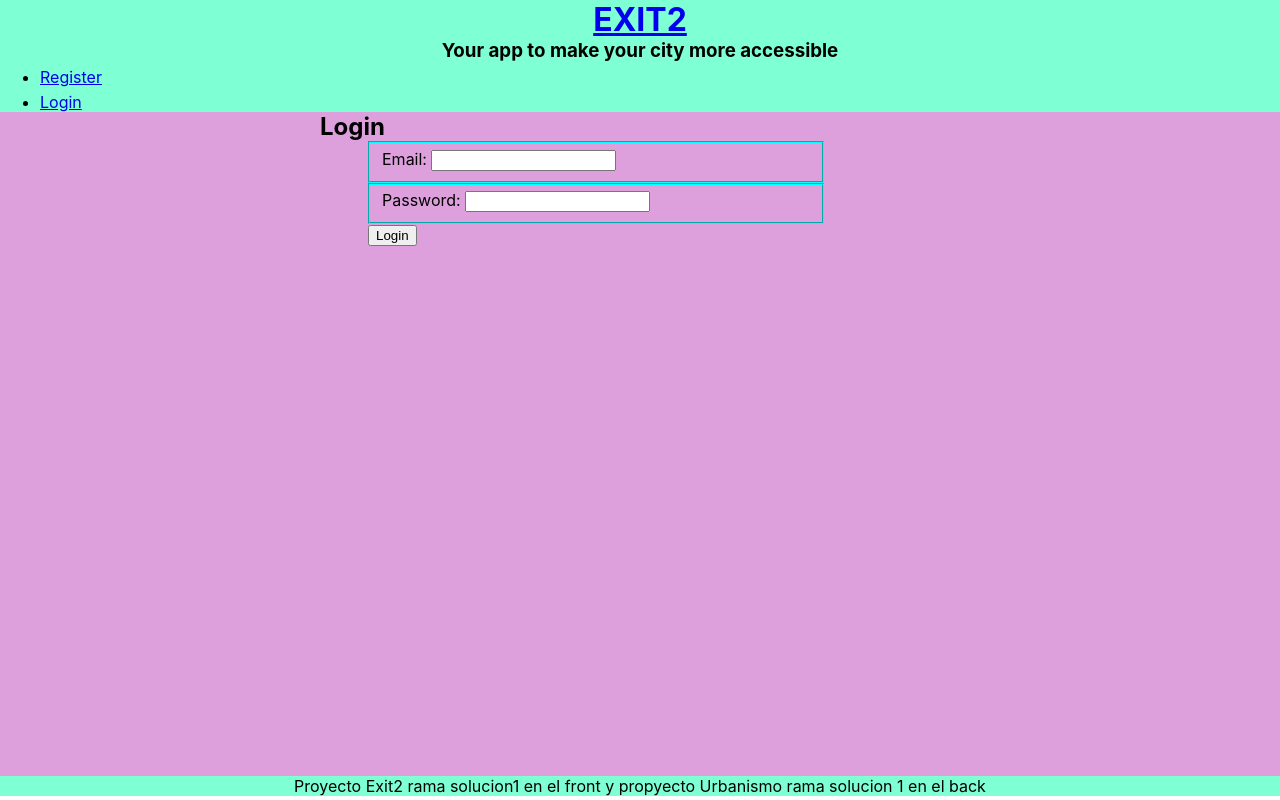
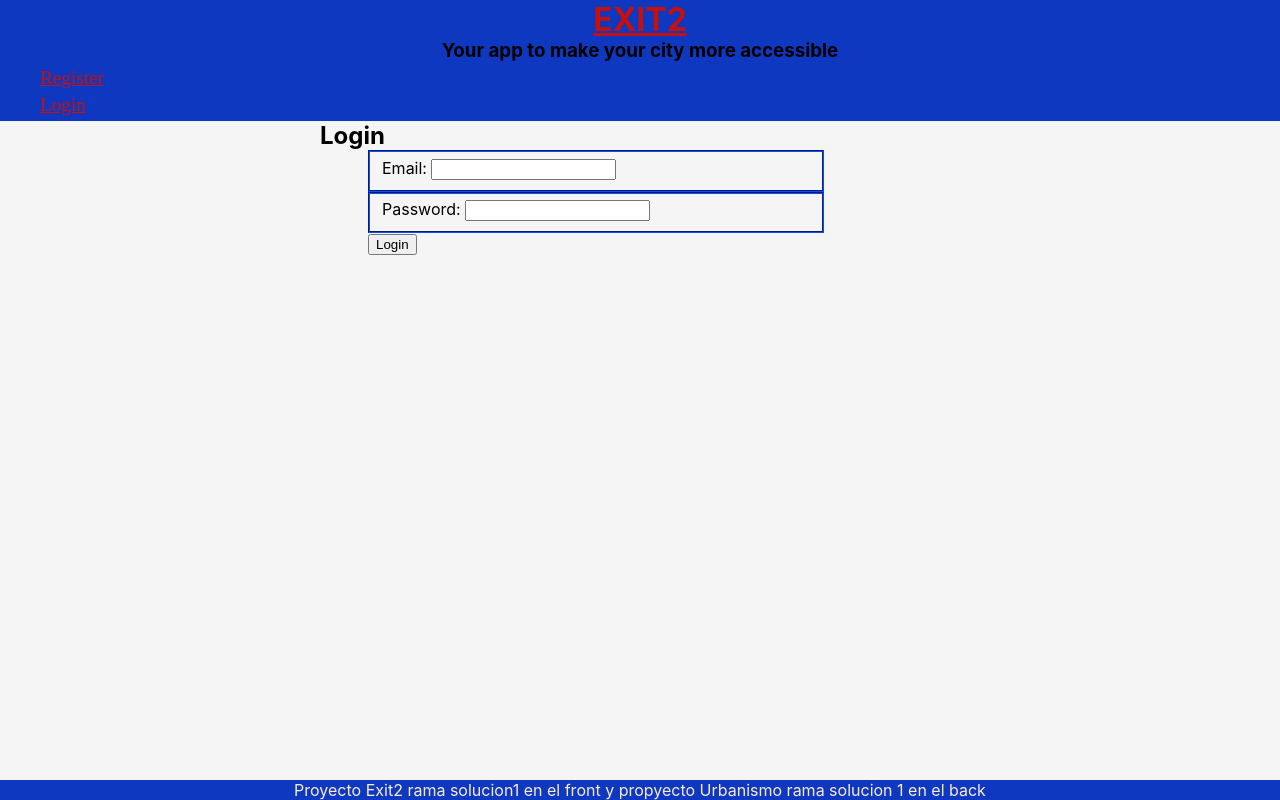
Before and after one commit to andriusmw/exit2, a React (Create React App) app: page /login in a window 1280 px wide. Built offline with nearby package versions, Linux system fonts and the light colour scheme.

Commit message:
mas cambios css

```diff
--- a/src/App.css
+++ b/src/App.css
@@ -39,11 +39,41 @@
 
 /*----------------------------------------- ESTILOS GENERALES -----------------------------------------*/
 Header {
-  background-color:aquamarine;
+  background-color: #0D38BF ;
   text-align: center;
 }
 
+/**---------links ----------*/
+.titleclass {
+  color: red;
+}
 
+link {
+  color: red;
+}
+
+link:active {
+  color: red;
+}
+
+link:visited {
+  color: red;
+}
+
+
+
+a {
+  color: #C5100D;
+}
+
+a:active {
+  color: #C5100D;
+}
+
+a:visited {
+  color: #C5100D;
+}
+/*-----------------------*/
 
 * {
   margin: 0;
@@ -51,23 +81,32 @@ Header {
   /*padding-right: 2px;*/
   box-sizing: border-box;
 }
-
+/*
 body {
   display: flex;
   flex-direction: column;
   min-height: 100vh;
 
-}
+} */
+
+ #root {
+
+    display: flex;
+    flex-direction: column;
+    min-height: 100vh
+
+ }
+
 
 main {
-  background-color: plum;
+  background-color: whitesmoke;
   flex-grow: 1;
-  min-height: 83vh;
+  /*min-height: 83vh;*/
 
 }
 
 fieldset {
-  border-color: aqua;
+  border-color: #0D38BF;
 }
 
 /** campo status form oculto  **/
@@ -76,8 +115,12 @@ fieldset {
   display: none;
 }
 
-.liheader {
+ .liheader {
   border: none;
+  color: red;
+  font-size: larger;
+  font-family: cursive;
+
 }
 
 /**-------------------- para las tarjetitas de los problemas de acc.---------------- */
@@ -87,16 +130,19 @@ img {
 
 
 li {
-  border: 2px solid aqua;
+  border: 2px solid #0D38BF;
   max-inline-size: fit-content;
   margin-top: 5px;
+  margin-bottom: 5px;
   text-align: center;
+  list-style: none;
 }
 
 /*----------------------------------- footer---------------------------------------- */
 Footer {
-  background-color:aquamarine;
+  background-color:#0D38BF;
   text-align: center;
+  color: antiquewhite;
 }
 
 
--- a/src/components/Entry.js
+++ b/src/components/Entry.js
@@ -1,5 +1,5 @@
 
-import { useContext, useState } from "react"
+import { useContext, useState, useRef } from "react"
 import { Link, useNavigate } from "react-router-dom"
 import {AuthContext} from "../context/AuthContext"
 import { deleteEntryService } from "../services"
@@ -15,6 +15,15 @@ export const Entry = ({entry, removeEntry}) => {
   //estado visibilidad formulario editar
   const [visible, setVisible] = useState(false)
   const [sending, setSending] = useState(false);
+  //CREAMOS ESTADOS DE LOS CAMPOS DE LA ENTRADA
+  const [titleEntry, setTitleEntry] = useState("");
+  const [descrEntry, setDescrEntry] = useState("");
+  //const [photoEntry, setPhotoEntry] = useState("");
+  let imageInputRef = useRef();
+  const [cityEntry, setCityEntry] = useState("");
+  const [neighEntry, setNeighEntry] = useState("");
+  const [statusEntry, setStatusEntry] = useState("");
+
 
 
   //creamos funcion deleteEntry
@@ -72,6 +81,8 @@ export const Entry = ({entry, removeEntry}) => {
           e.preventDefault();
          let idEntry = entry.id
 
+
+
         //  console.log("title: "+ title);
 
           try{
@@ -79,10 +90,13 @@ export const Entry = ({entry, removeEntry}) => {
 
 
               const data = new FormData(e.target);
+              console.log("data:")
+              console.log(data)
               const entry = await editEntryService({idEntry, data,token});
 
               console.log(entry);
-
+              setError("");
+              navigate(0);
           } catch (error) {
               console.log(error)
               console.log(error.message)
@@ -105,8 +119,9 @@ export const Entry = ({entry, removeEntry}) => {
           alt={entry.title}
         />
       ) : null}
+      <p>City: {entry.city} </p>
       <p>Neighborhood: {entry.neighborhood}</p>
-      <p>Votes: {entry.votes} </p>
+      <p>Votes: {entry.votes || "0"} </p>
       <p>Status: {entry.status}</p>
 
 
@@ -132,7 +147,21 @@ export const Entry = ({entry, removeEntry}) => {
         {/*Cargar boton editar */}
         {user && user.role === "admin" ? (
           <section>
-            <button onClick={() => { setVisible(true)}} >EDITAR</button>
+            <button onClick={() => {
+
+              setVisible(true)
+               //SET ESTADOS para que aparezcan los campos rellenos en el form editar
+               setTitleEntry(entry.title);
+               setDescrEntry(entry.description);
+              // setPhotoEntry(entry.photo);
+              // imageInputRef = entry.photo
+               setCityEntry(entry.city);
+               setNeighEntry(entry.neighborhood);
+               setStatusEntry(entry.status);
+
+
+
+              }} >EDITAR</button>
             {error ? <p>{error} </p> : null }
           </section>
         ): null}
@@ -144,27 +173,27 @@ export const Entry = ({entry, removeEntry}) => {
 
             <fieldset>
                 <label htmlFor="title">Title: </label>
-                <input type="text" id="title" name="title"  />
+                <input type="text" id="title" name="title" defaultValue={titleEntry}  />
             </fieldset>
             <fieldset>
                 <label htmlFor="description">Description: </label>
-                <input type="text" id="description" name="description" />
+                <input type="text" id="description" name="description" defaultValue={descrEntry} />
             </fieldset>
             <fieldset>
                 <label htmlFor="image">Image (optional): </label>
-                <input type="file" id="image" name="image"  />
+                <input type="file" id="image" name="image" /*defaultValue={photoEntry} */ />
             </fieldset>
             <fieldset>
                 <label htmlFor="city">City: </label>
-                <input type="text" id="city" name="city" />
+                <input type="text" id="city" name="city" defaultValue={cityEntry} />
            </fieldset>
            <fieldset>
                 <label htmlFor="neighborhood">Neighbourhood: </label>
-                <input type="text" id="neighborhood" name="neighborhood"  />
+                <input type="text" id="neighborhood" name="neighborhood" defaultValue={neighEntry} />
             </fieldset>
             <fieldset>
                 <label htmlFor="status">Status: </label>
-                <input type="text" id="status" name="status"  />
+                <input type="text" id="status" name="status" defaultValue={statusEntry}  />
             </fieldset>
 
                 <button>Send Entry</button>
--- a/src/components/Header.js
+++ b/src/components/Header.js
@@ -9,7 +9,7 @@ export const Header = () => {
 
     return (
         <header>
-            <h1> <Link to="/">EXIT2</Link> </h1>
+            <h1 className="titleclass"> <Link to="/">EXIT2</Link> </h1>
             <h3>Your app to make your city more accessible</h3>
             <nav>
                 <Auth />
--- a/src/components/NewEntry.js
+++ b/src/components/NewEntry.js
@@ -37,9 +37,11 @@ export const NewEntry = ({addEntry}) => {
             const entry = await sendEntryService({data,token});
 
             console.log(entry);
+            console.log("entry photo:" + entry.photo)
             addEntry(entry);
-            window.location.reload(false);
+            //window.location.reload(false);
           //  swal(`Success`,`added`,`success` )
+          setError("");
 
         } catch (error) {
             console.log(error)
--- a/src/services/index.js
+++ b/src/services/index.js
@@ -171,6 +171,7 @@ export const voteEntryService = async ({userId, entryId, token}) => {
 
     } else {
         swal(`Success`,`voted `,`success` )
+
         //alert("votado correctamente")
     }
 };
```
